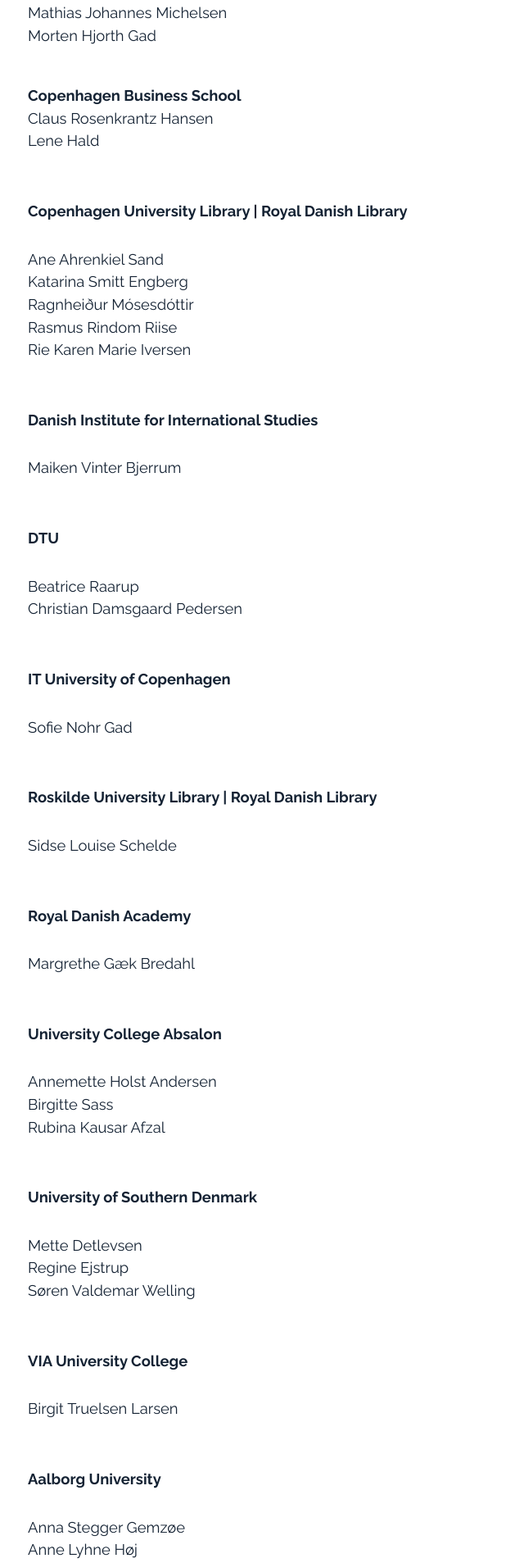
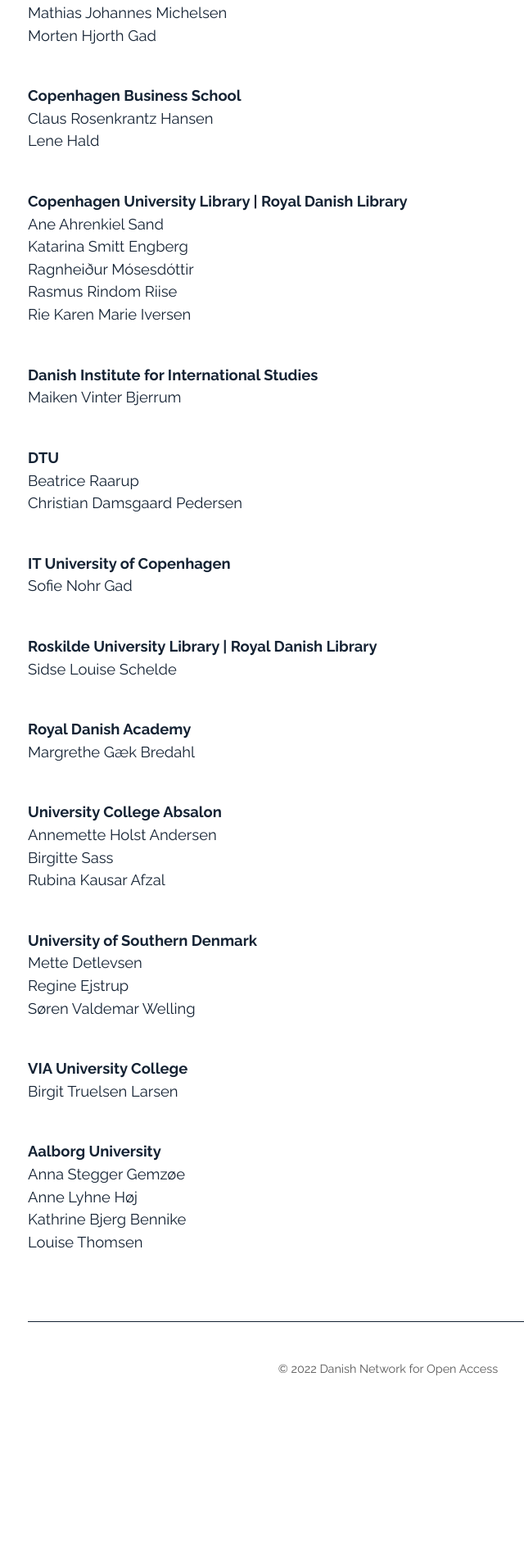
Before and after one commit to openaccess-dk/openaccess-dk.github.io, a Jekyll site: the page built from index.md, in a window 1280 px wide. Shown: the part 737-2644 px from the top of the page at 82% size, without its empty margins (166-806 px from the left). Built offline with Jekyll 4.4.1, drawn with Linux system fonts in a browser that asks for light colours; after the commit the page ends 2456 px from its top, so only the background shows below that.

```diff
--- a/index.md
+++ b/index.md
@@ -20,47 +20,47 @@ Jesper Boserup Thestrup<br/>
 Mathias Johannes Michelsen<br/>
 Morten Hjorth Gad<br/><br/>
 
-**Copenhagen Business School**
-<br>Claus Rosenkrantz Hansen<br/>
+**Copenhagen Business School**<br/>
+Claus Rosenkrantz Hansen<br/>
 Lene Hald<br/><br/>
 
-##### Copenhagen University Library | Royal Danish Library
+**Copenhagen University Library | Royal Danish Library**<br/>
 Ane Ahrenkiel Sand<br/>
 Katarina Smitt Engberg<br/>
 Ragnheiður Mósesdóttir<br/>
 Rasmus Rindom Riise<br/>
 Rie Karen Marie Iversen<br/><br/>
 
-##### Danish Institute for International Studies
+**Danish Institute for International Studies**<br/>
 Maiken Vinter Bjerrum<br/><br/>
 
-##### DTU
+**DTU**<br/>
 Beatrice Raarup<br/>
 Christian Damsgaard Pedersen<br/><br/>
 
-##### IT University of Copenhagen
+**IT University of Copenhagen**<br/>
 Sofie Nohr Gad<br/><br/>
 
-##### Roskilde University Library | Royal Danish Library
+**Roskilde University Library | Royal Danish Library**<br/>
 Sidse Louise Schelde<br/><br/>
 
-##### Royal Danish Academy
+**Royal Danish Academy**<br/>
 Margrethe Gæk Bredahl<br/><br/>
 
-##### University College Absalon
+**University College Absalon**<br/>
 Annemette Holst Andersen<br/>
 Birgitte Sass<br/>
 Rubina Kausar Afzal<br/><br/>
 
-##### University of Southern Denmark
+**University of Southern Denmark**<br/>
 Mette Detlevsen<br/>
 Regine Ejstrup<br/>
 Søren Valdemar Welling<br/><br/>
 
-##### VIA University College
+**VIA University College**<br/>
 Birgit Truelsen Larsen<br/><br/>
 
-##### Aalborg University
+**Aalborg University**<br/>
 Anna Stegger Gemzøe<br/>
 Anne Lyhne Høj<br/>
 Kathrine Bjerg Bennike<br/>
```
